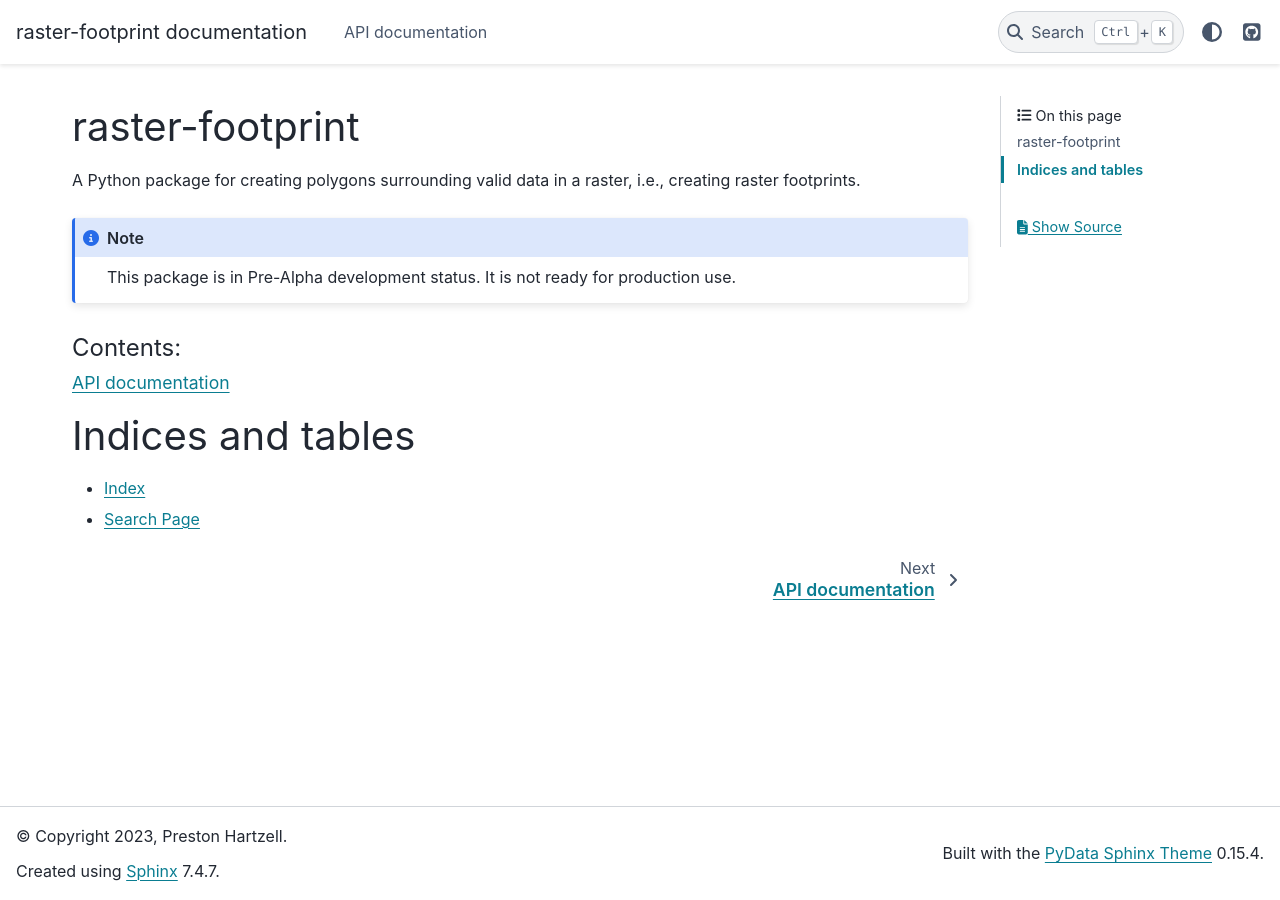
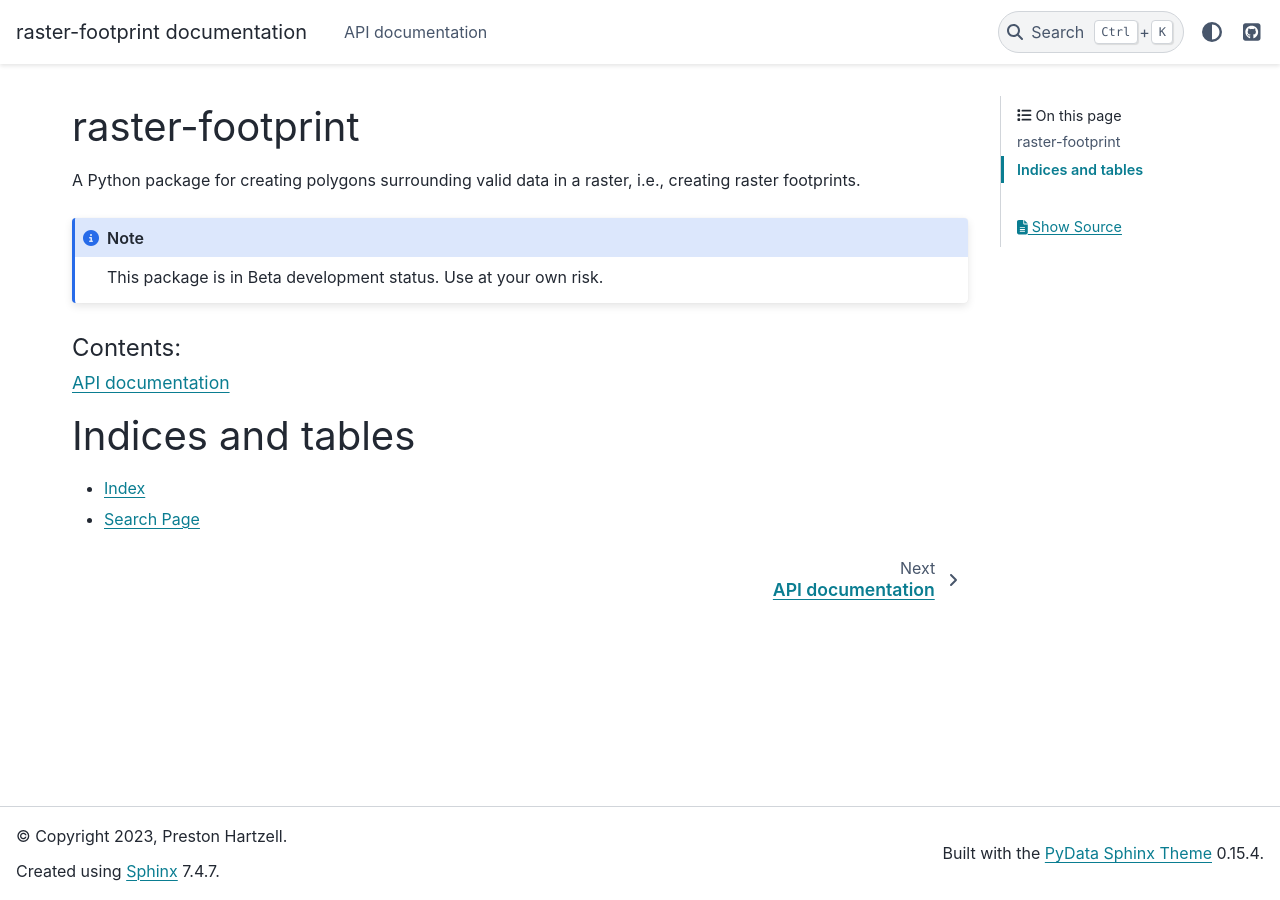
Before and after one commit to pjhartzell/raster-footprint, a Sphinx documentation site: the page built from docs/index.rst, in a window 1280 px wide. Built offline with Sphinx 7.4.7 and the PyData theme 0.15.4, drawn with Linux system fonts in a browser that asks for light colours.

Commit message:
update to Beta status

```diff
--- a/docs/index.rst
+++ b/docs/index.rst
@@ -11,7 +11,7 @@ creating raster footprints.
 
 .. note::
 
-   This package is in Pre-Alpha development status. It is not ready for production use.
+   This package is in Beta development status. Use at your own risk.
 
 .. toctree::
    :maxdepth: 2
--- a/pyproject.toml
+++ b/pyproject.toml
@@ -9,7 +9,7 @@ keywords = ["geojson", "raster", "footprint", "rasterio"]
 license = { text = "Apache-2.0" }
 classifiers = [
     "Programming Language :: Python :: 3",
-    "Development Status :: 2 - Pre-Alpha",
+    "Development Status :: 4 - Beta",
 ]
 dependencies = ["rasterio>=1.3", "shapely>=2.0"]
 
```
